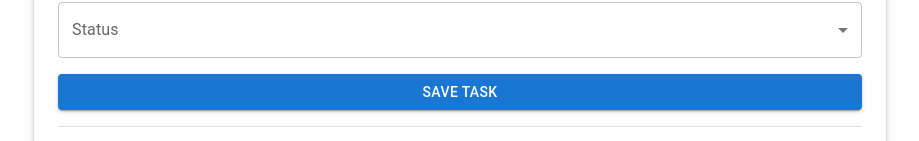
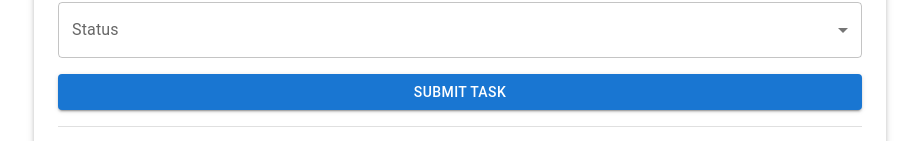
Before and after one commit to thaihanguyen98/task-management-app, a React (Create React App) app: page / in a window 1280 px wide. Both pictures are taken after a click on the button "ADD TASK". Shown: the part 533-674 px from the top of the page, without its empty margins (180-1099 px from the left). Built offline with nearby package versions, Linux system fonts and the light colour scheme.

Commit message:
Reword the Submit button

```diff
--- a/src/components/AddTaskForm.js
+++ b/src/components/AddTaskForm.js
@@ -128,7 +128,7 @@ const AddTaskForm = ({ onAdd }) => {
         fullWidth
         sx={{ mt: 2 }}
       >
-        Save Task
+        Submit Task
       </Button>
       <Divider sx={{ pb: "16px" }} />
     </Box>
```
